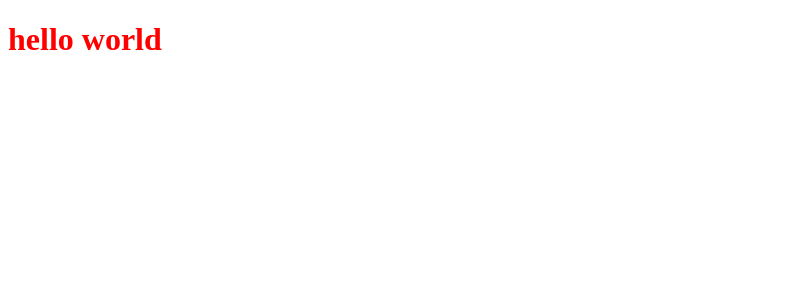
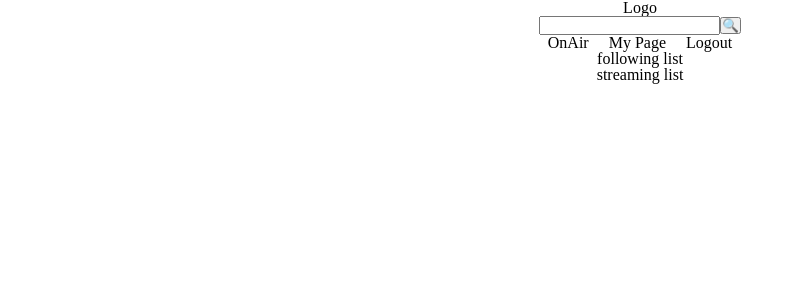
Before and after one commit to avatar-streaming/Anonym-client, a React (Create React App) app: page / in a window 1280 px wide. Shown: the top 300 px of the page, without its empty margins (0-795 px from the left). Built offline with nearby package versions, Linux system fonts and the light colour scheme.

Commit message:
ADD: components frame

```diff
--- a/package.json
+++ b/package.json
@@ -10,6 +10,7 @@
     "prop-types": "^15.7.2",
     "react": "^17.0.2",
     "react-dom": "^17.0.2",
+    "react-router-dom": "^5.2.0",
     "react-scripts": "4.0.3",
     "web-vitals": "^1.0.1"
   },
--- a/public/index.html
+++ b/public/index.html
@@ -10,6 +10,7 @@
       content="Web site created using create-react-app"
     />
     <title>Avatar Streaming</title>
+    <link rel="stylesheet" href="styles.css" />
   </head>
   <body>
     <noscript>You need to enable JavaScript to run this app.</noscript>
--- /dev/null
+++ b/public/styles.css
@@ -0,0 +1,19 @@
+* {
+  margin: 0;
+  padding: 0;
+  box-sizing: border-box;
+  user-select: none;
+  text-align: center;
+  line-height: 1em;
+  color: black;
+  text-decoration: none;
+}
+
+a {
+  margin: 10px;
+}
+
+ul,
+ol {
+  list-style: none;
+}
--- a/src/components/App/App.jsx
+++ b/src/components/App/App.jsx
@@ -1,11 +1,26 @@
 import React from "react";
+import { Route, Switch } from "react-router-dom";
 import "../../styles/styles.scss";
+
+import Home from "../Home";
+import Login from "../Login";
+import StreamingPage from "../StreamingPage";
+import UserDetail from "../UserDetail";
+import ErrorPage from "../ErrorPage";
+import TopNav from "../TopNav";
 
 function App() {
   return (
-    <div className="App">
-      <h1>hello world</h1>
-    </div>
+    <>
+      <TopNav />
+      <Switch>
+        <Route exact path="/" component={Home} />
+        <Route path="/login" component={Login} />
+        <Route path="/streaming/:id" component={StreamingPage} />
+        <Route path="/user/:id" component={UserDetail} />
+        <Route path="*" component={ErrorPage} />
+      </Switch>
+    </>
   );
 }
 
--- /dev/null
+++ b/src/components/ErrorPage/index.jsx
@@ -0,0 +1,9 @@
+import React from "react";
+
+function ErrorPage() {
+  return (
+    <div>Error Page</div>
+  );
+}
+
+export default ErrorPage;
--- /dev/null
+++ b/src/components/Home/index.jsx
@@ -0,0 +1,20 @@
+import React from "react";
+
+function Home() {
+  return (
+    <div>
+      <div>
+        <ul>
+          <li>following list</li>
+        </ul>
+      </div>
+      <main>
+        <ul>
+          <li>streaming list</li>
+        </ul>
+      </main>
+    </div>
+  );
+}
+
+export default Home;
--- /dev/null
+++ b/src/components/Login/index.jsx
@@ -0,0 +1,9 @@
+import React from "react";
+
+function Login() {
+  return (
+    <div>Login</div>
+  );
+}
+
+export default Login;
--- /dev/null
+++ b/src/components/StreamingPage/ChatBox.jsx
@@ -0,0 +1,21 @@
+import React from "react";
+
+function ChatBox() {
+  return (
+    <div>
+      <div>
+        <ul>
+          <li>chatting list</li>
+        </ul>
+      </div>
+      <div>
+        <form>
+          <input type="text" />
+          <button>Chat</button>
+        </form>
+      </div>
+    </div>
+  );
+}
+
+export default ChatBox;
--- /dev/null
+++ b/src/components/StreamingPage/index.jsx
@@ -0,0 +1,31 @@
+import React, { useState } from "react";
+import ChatBox from "./ChatBox";
+
+function StreamingPage() {
+  const [isStreamer, setIsStreamer] = useState(false);
+
+  return (
+    <div>
+      <main>
+        <div>
+          <canvas />
+        </div>
+        <div>
+          <div>thumnail</div>
+          <div>name</div>
+          {isStreamer ? (
+            <form>
+              <input type="text" />
+              <button>save</button>
+            </form>
+          ) : (
+            <div>title</div>
+          )}
+        </div>
+      </main>
+      <ChatBox />
+    </div>
+  );
+}
+
+export default StreamingPage;
--- /dev/null
+++ b/src/components/TopNav/index.jsx
@@ -0,0 +1,25 @@
+import React from "react";
+import { NavLink } from "react-router-dom";
+
+function TopNav() {
+  return (
+    <nav>
+      <div>
+        <NavLink to="/">Logo</NavLink>
+      </div>
+      <div>
+        <form>
+          <input type="text"/>
+          <button>🔍</button>
+        </form>
+      </div>
+      <div>
+        <NavLink to="/streaming/:id">OnAir</NavLink>
+        <NavLink to="/user/:id">My Page</NavLink>
+        <NavLink to="/logout">Logout</NavLink>
+      </div>
+    </nav>
+  );
+}
+
+export default TopNav;
--- /dev/null
+++ b/src/components/UserDetail/index.jsx
@@ -0,0 +1,32 @@
+import React from "react";
+
+function UserDetail() {
+  return (
+    <div>
+      <div>
+        <h3>Profile</h3>
+      </div>
+      <div>
+        <h4>Profile Picture</h4>
+        <form>
+          <input type="file" accept="image/*" />
+          <button>save</button>
+        </form>
+      </div>
+      <div>
+        <div>
+          <h4>Profile Setting</h4>
+          <div>
+            <h5>Username</h5>
+            <form>
+              <input type="text" />
+              <button>save</button>
+            </form>
+          </div>
+        </div>
+      </div>
+    </div>
+  );
+}
+
+export default UserDetail;
--- a/src/index.js
+++ b/src/index.js
@@ -1,8 +1,12 @@
 import React from "react";
 import ReactDOM from "react-dom";
+import { BrowserRouter as Router } from "react-router-dom";
+
 import App from "./components/App/App";
 
 ReactDOM.render(
-  <App />,
+  <Router>
+    <App />
+  </Router>,
   document.getElementById("root")
 );
```
Also changed, not shown: 1 other file (tests, documents, lock files or other folders).
